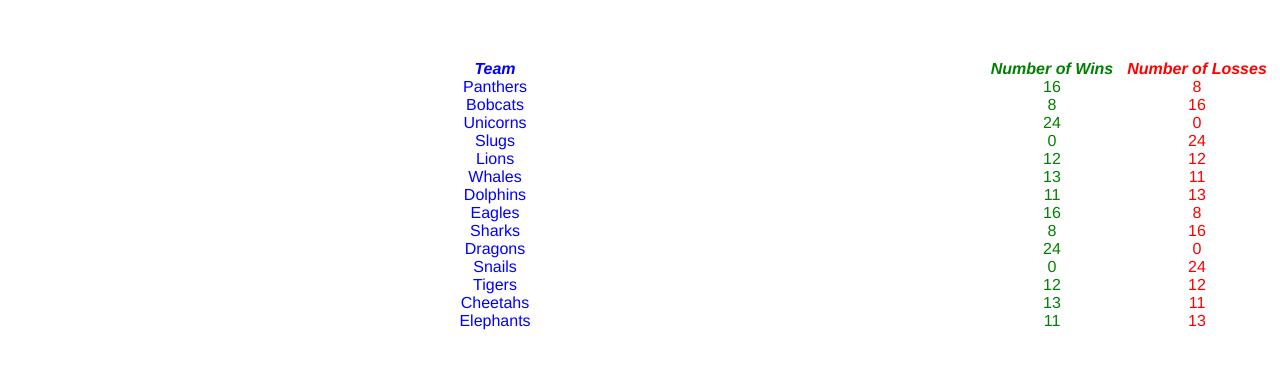
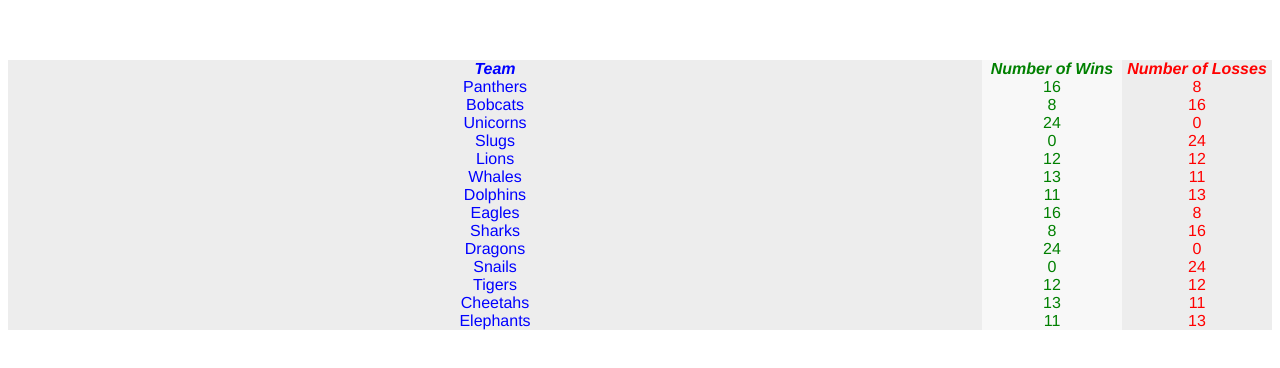
Before and after one commit to AriSorsko/easy-vue-components, a Vue app: page / in a window 1280 px wide. Shown: the top 368 px of the page. Built offline with nearby package versions, Linux system fonts and the light colour scheme.

Commit message:
Added even/odd row and column classes

```diff
--- a/src/components/Demo.vue
+++ b/src/components/Demo.vue
@@ -25,6 +25,22 @@
 /deep/ .losses {
   color: red;
 }
+
+/deep/ .evenColumn {
+  background-color: rgba(220, 220, 220, 0.5);
+}
+
+/deep/ .oddColumn {
+  background-color: rgba(220, 220, 220, 0.2);
+}
+
+/* /deep/ .evenRow {
+  background-color: rgba(240, 248, 255, 0.5);
+}
+
+/deep/ .oddRow {
+  background-color: rgba(240, 248, 255, 0.2);
+} */
 </style>
 
 <script>
--- a/src/components/EasyTable.vue
+++ b/src/components/EasyTable.vue
@@ -6,7 +6,7 @@
         v-for="(column, index) in columns"
         :key="column.header"
         class="headerCell"
-        :class="generateHeaderClasses(column.property)"
+        :class="generateHeaderClasses(column.property, index)"
         :ref="'headerCell_' + index"
       >
         {{ column.header }}
@@ -20,7 +20,7 @@
           v-for="(row, rindex) in rows"
           :key="rindex"
           class="dataCell"
-          :class="column.property"
+          :class="generateCellClasses(column, cindex, rindex)"
           :ref="'rowCell_' + rindex + '_' + cindex"
         >
           {{ row[column.property] }}
@@ -74,10 +74,17 @@ export default {
     },
   },
   methods: {
-    generateHeaderClasses(header) {
+    generateHeaderClasses(header, index) {
       let classes = header;
       classes += " " + camelCase("header " + header);
+      classes += index % 2 === 0 ? " evenColumn" : " oddColumn";
       if (this.fixedHeader) classes += " fixedHeader";
+      return classes;
+    },
+    generateCellClasses(column, cindex, rindex) {
+      let classes = column.property;
+      classes += cindex % 2 === 0 ? " evenColumn" : " oddColumn";
+      classes += rindex % 2 === 0 ? " evenRow" : " oddRow";
       return classes;
     },
   },
```
Also changed, not shown: ToDo.txt, 1 other file (tests, documents, lock files or other folders).
